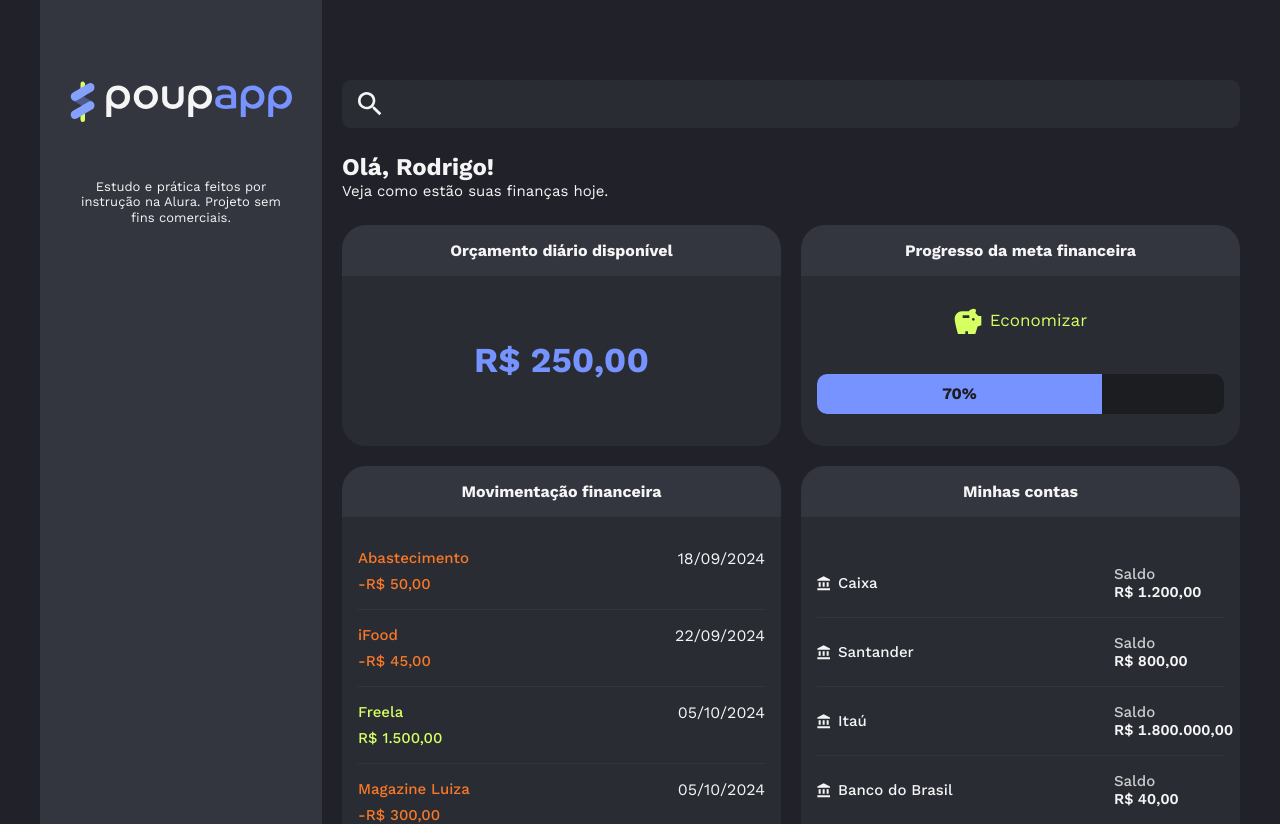
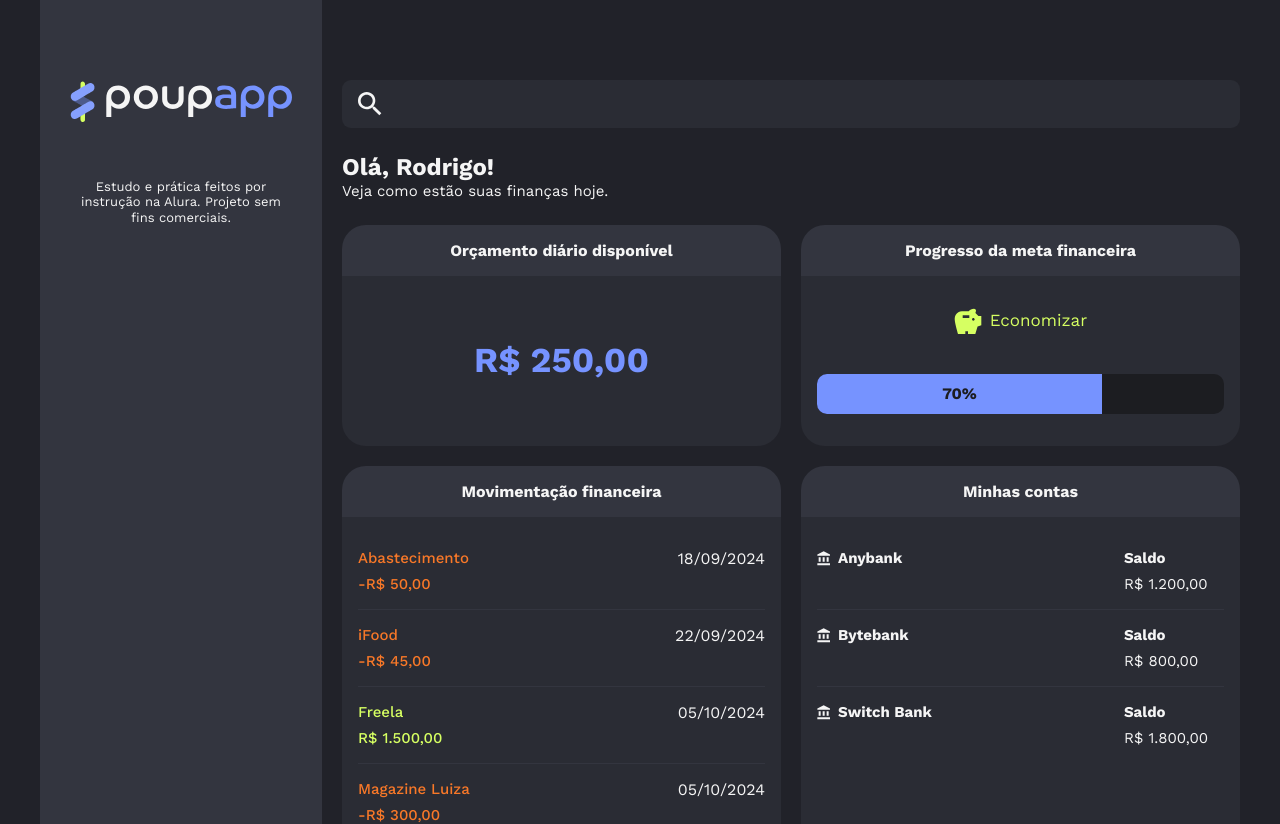
Before and after one commit to rodrigobispo/poupapp-cssmodules, a React (Vite) app: page / in a window 1280 px wide. Shown: the top 824 px of the page. Built offline with nearby package versions, Linux system fonts and the light colour scheme.

Commit message:
feat: solucao simplificada de criacao de lista de bancos.

```diff
--- a/src/components/AccountItem/account-item.module.css
+++ b/src/components/AccountItem/account-item.module.css
@@ -1,39 +1,24 @@
 .account {
-    color: var(--neutral-text)
+    display: flex;
+    justify-content: space-between;
+    color: var(--neutral-text);
 }
 
 .account p {
     margin: 0;
-    gap: 8px;
-    display: flex;
-}
-
-.account p.bank {
-    justify-content: flex-start;
-    align-items: center;
-}
-
-.account .balance {
-    display: flex;
-    flex-direction: column;
-    align-items: left;
-}
-
-.account .balance .label {
     font-size: 15px;
-    opacity: 0.8;
-}
-
-.account .balance .value {
-    font-weight: 600;
-    font-variant-numeric: tabular-nums; /* 🔥 MUITO importante */
+    line-height: 120%;
 }
 
 .details {
-    display: grid;
-    grid-template-columns: 1fr 110px;
+    display: flex;
+    flex-direction: column;
     gap: 8px;
-    font-size: 15px;
-    line-height: 120%;
-    font-weight: 500;
+    width: 100px;
 }
+
+.bank {
+    display: flex;
+    gap: 8px;
+    align-items: center;
+}
--- a/src/components/AccountItem/index.jsx
+++ b/src/components/AccountItem/index.jsx
@@ -1,18 +1,23 @@
 import { IconBank } from '../icons'
 import styles from './account-item.module.css'
 
-const formatter = new Intl.NumberFormat("pt-BR", { style: "currency", currency: "BRL" })
+const formatter = new Intl.NumberFormat('pt-BR', {
+  style: 'currency',
+  currency: 'BRL',
+})
 
-export const AccountItem = ({ item }) => {
-
+export const AccountItem = ({ account }) => {
   return (
     <div className={styles.account}>
+      <div>
+        <p className={styles.bank}>
+          <IconBank />
+          <strong>{account.bank}</strong>
+        </p>
+      </div>
       <div className={styles.details}>
-        <p className={styles.bank}><IconBank /> {item.bank}</p>
-        <div className={styles.balance}>
-          <span className={styles.label}>Saldo</span>
-          <span className={styles.value}>{formatter.format(item.balance)}</span>
-        </div>
+        <p><strong>Saldo</strong></p>
+        <p>{formatter.format(account.balance)}</p>
       </div>
     </div>
   )
--- a/src/components/Accounts/account.module.css
+++ b/src/components/Accounts/account.module.css
@@ -1,18 +1,14 @@
-.list {
-    padding: 0;
-    margin: 0;
-    list-style: none;
-    margin-bottom: 40px;
+.accounts {
+    display: flex;
+    flex-direction: column;
+    height: 100%;
 }
 
-.list li {
-    border-bottom: 1px solid var(--neutral-header);
-    padding-bottom: 16px;
-    margin-bottom: 16px;
+.divider {
+    flex-grow: 1;
 }
 
-.list li:last-child {
-    border: none;
-    padding-bottom: 0;
-    margin-bottom: 0;
+.actions {
+    display: flex;
+    justify-content: center;
 }
--- a/src/components/Accounts/index.jsx
+++ b/src/components/Accounts/index.jsx
@@ -1,31 +1,32 @@
+import styles from './account.module.css'
+import { Button } from "../Button"
+import { IconWallet } from '../icons'
+import { List } from "../List"
+import { ListItem } from "../ListItem"
 import { AccountItem } from '../AccountItem'
-import { Button } from '../Button'
-import { IconWallet } from '../icons'
-import styles from './account.module.css'
 
 export const Accounts = () => {
-
-  const items = [
-    { bank: "Caixa", balance: 1200 },
-    { bank: "Santander", balance: 800 },
-    { bank: "Itaú", balance: 1800000 },
-    { bank: "Banco do Brasil", balance: 40 }
+  const accounts = [
+    { bank: "Anybank", balance: 1200 },
+    { bank: "Bytebank", balance: 800 },
+    { bank: "Switch Bank", balance: 1800 }
   ]
 
   return (
-    <>
-      <ul className={styles.list}>
-        {items.map((accountItem, index) => {
-          return (
-            <li key={index}>
-              <AccountItem item={accountItem} />
-            </li>
-          )
-        })}
-      </ul>
-      <Button>
-        <IconWallet /> Adicionar conta
-      </Button>
-    </>
+    <div className={styles.accounts}>
+      <List>
+        {accounts.map(ac => (
+          <ListItem key={ac.bank}>
+            <AccountItem account={ac} />
+          </ListItem>
+        ))}
+      </List>
+      <div className={styles.divider} />
+      <div className={styles.actions}>
+        <Button>
+          <IconWallet /> Adicionar conta
+        </Button>
+      </div>
+    </div>
   )
 }
--- /dev/null
+++ b/src/components/List/index.jsx
@@ -0,0 +1,10 @@
+// src/components/List/index.jsx
+import styles from './list.module.css'
+
+export const List = ({ children, className, ...props }) => {
+return (
+<ul className={`${styles.list} ${className || ''}`} {...props}>
+{children}
+</ul>
+)
+}
--- /dev/null
+++ b/src/components/List/list.module.css
@@ -0,0 +1,6 @@
+.list {
+    padding: 0;
+    margin: 0;
+    list-style: none;
+    margin-bottom: 40px;
+}
--- /dev/null
+++ b/src/components/ListItem/index.jsx
@@ -0,0 +1,9 @@
+import styles from './listitem.module.css'
+
+export const ListItem = ({ children, className, ...props }) => {
+  return (
+    <li className={`${styles.item} ${className || ''}`} {...props}>
+      {children}
+    </li>
+  )
+}
--- /dev/null
+++ b/src/components/ListItem/listitem.module.css
@@ -0,0 +1,11 @@
+.item {
+    border-bottom: 1px solid var(--neutral-header);
+    padding-bottom: 16px;
+    margin-bottom: 16px;
+}
+
+.item:last-child {
+    border: none;
+    padding-bottom: 0;
+    margin-bottom: 0;
+}
```
